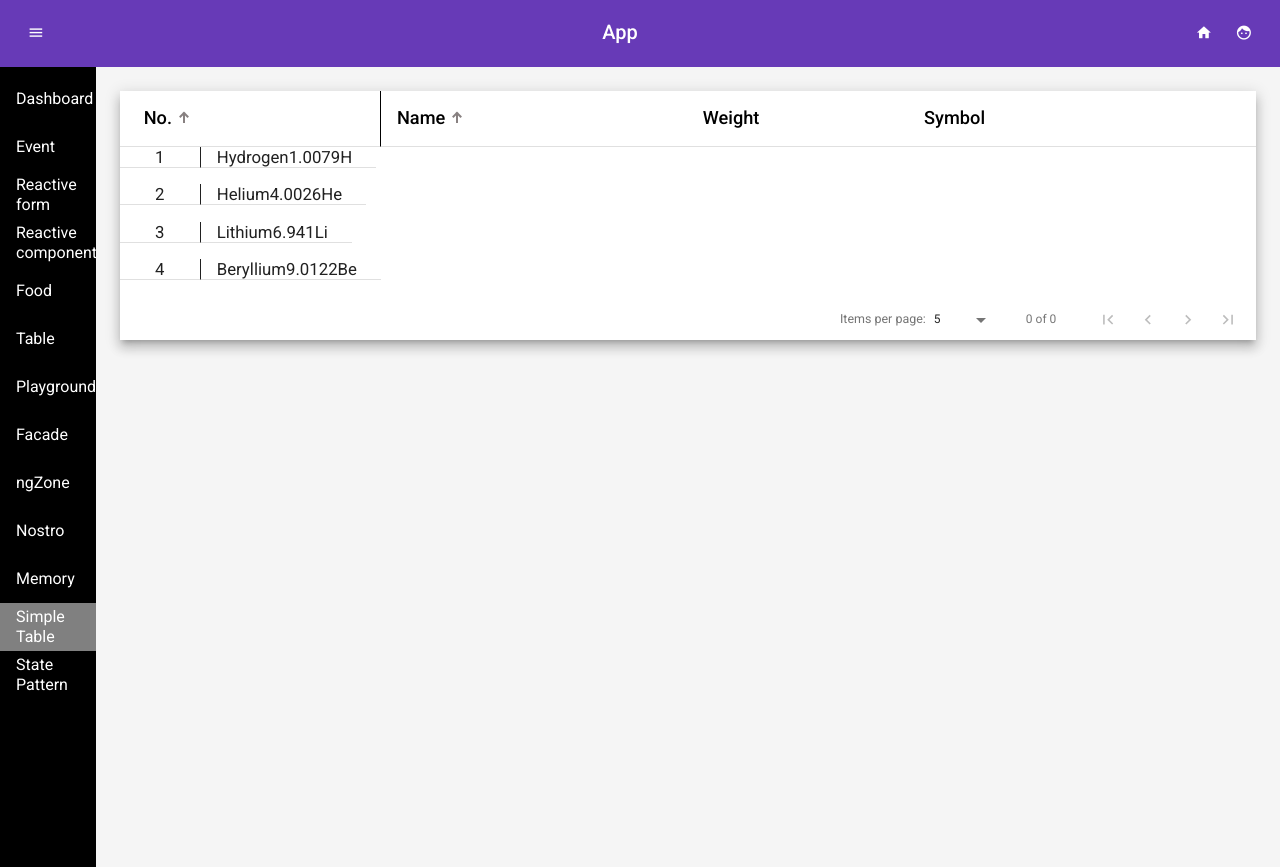
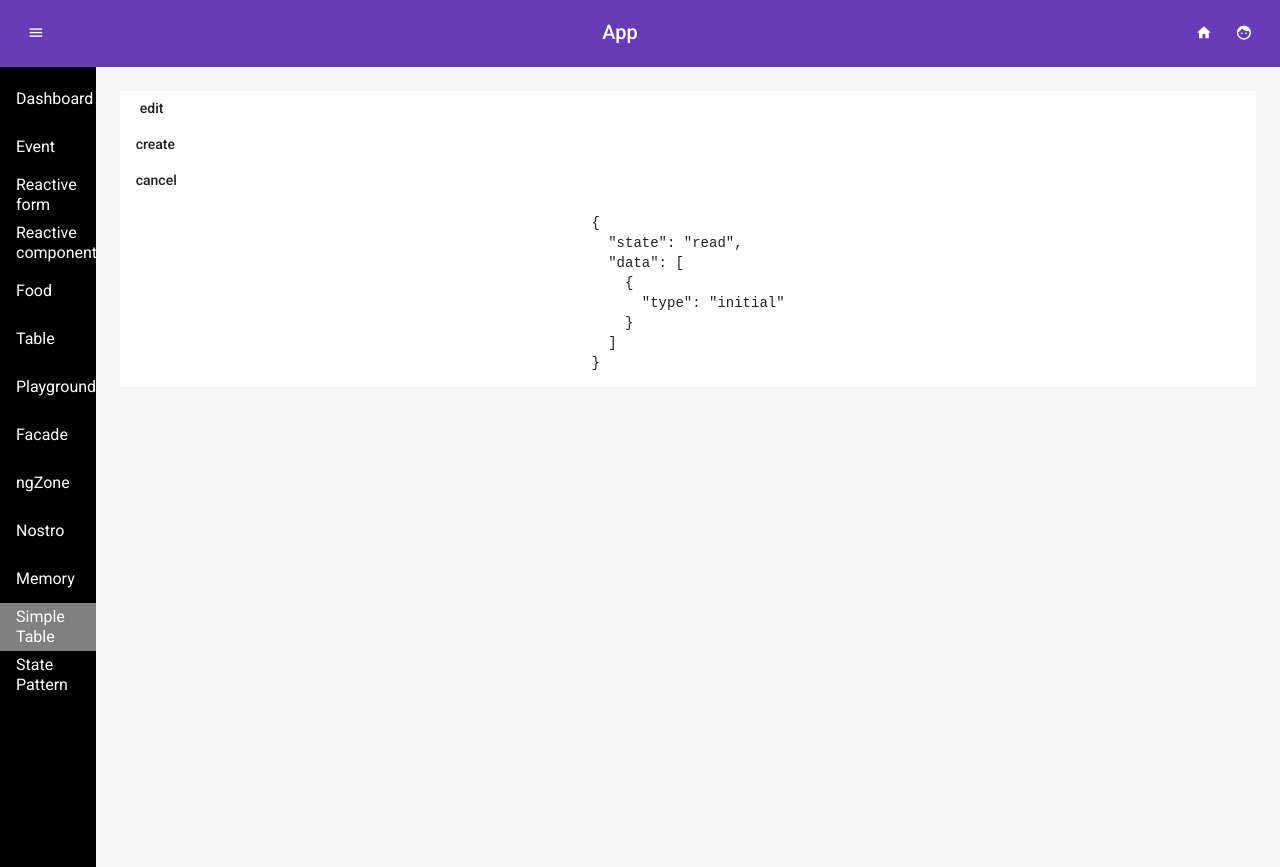
Before and after one commit to georgegabor/my-dietary-app-frontend, an Angular app: page /nav/simpleTable in a window 1280 px wide. Built offline with nearby package versions, Linux system fonts and the light colour scheme.

Commit message:
Add Record type example

```diff
--- a/src/app/modules/simple-table/simple-table/simple-table.component.html
+++ b/src/app/modules/simple-table/simple-table/simple-table.component.html
@@ -1,36 +1,5 @@
-<div class="mat-elevation-z8">
-  <table mat-table [dataSource]="dataSource" matSort (matSortChange)="announceSortChange($event)">
+<div><button mat-button (click)="onClick('edit')">edit</button></div>
+<div><button mat-button (click)="onClick('create')">create </button></div>
+<div><button mat-button (click)="onClick('cancel')">cancel </button></div>
 
-    <!--- Note that these columns can be defined in any order.
-        The actual rendered columns are set as a property on the row definition" -->
-
-    <!-- Position Column -->
-    <ng-container matColumnDef="position">
-      <th mat-header-cell *matHeaderCellDef mat-sort-header sortActionDescription="Sort by number"> No. </th>
-      <td mat-cell *matCellDef="let element"> {{element.position}} </td>
-    </ng-container>
-
-    <!-- Name Column -->
-    <ng-container matColumnDef="name">
-      <th mat-header-cell *matHeaderCellDef mat-sort-header sortActionDescription="Sort by name"> Name </th>
-      <td mat-cell *matCellDef="let element"> {{element.name}} </td>
-    </ng-container>
-
-    <!-- Weight Column -->
-    <ng-container matColumnDef="weight">
-      <th mat-header-cell *matHeaderCellDef> Weight </th>
-      <td mat-cell *matCellDef="let element"> {{element.weight}} </td>
-    </ng-container>
-
-    <!-- Symbol Column -->
-    <ng-container matColumnDef="symbol">
-      <th mat-header-cell *matHeaderCellDef> Symbol </th>
-      <td mat-cell *matCellDef="let element"> {{element.symbol}} </td>
-    </ng-container>
-
-    <tr mat-header-row *matHeaderRowDef="displayedColumns"></tr>
-    <tr mat-row *matRowDef="let row; columns: displayedColumns;"></tr>
-  </table>
-  <mat-paginator [pageSize]="5" [pageSizeOptions]="[5, 10, 20, 500]" showFirstLastButtons aria-label="Select page of periodic elements">
-  </mat-paginator>
-</div>
+<div class="center"><pre>{{ state | json }}</pre> </div>
--- a/src/app/modules/simple-table/simple-table/simple-table.component.scss
+++ b/src/app/modules/simple-table/simple-table/simple-table.component.scss
@@ -1,14 +1,4 @@
-table {
-  width: 100%;
+.center {
+  display: flex;
+  justify-content: center;
 }
-
-.mat-column-position {
-  width: 32px;
-  border-right: 1px solid currentColor;
-  padding-right: 24px;
-  text-align: center;
-}
-
-.mat-column-name {
-  padding-left: 16px;
-}
--- a/src/app/modules/simple-table/simple-table/simple-table.component.ts
+++ b/src/app/modules/simple-table/simple-table/simple-table.component.ts
@@ -1,28 +1,36 @@
-import { ChangeDetectionStrategy, Component, OnInit, ViewChild, ChangeDetectorRef } from '@angular/core';
-import { MatPaginator } from '@angular/material/paginator';
-import { MatSort, Sort } from '@angular/material/sort';
-import { MatTableDataSource } from '@angular/material/table';
-import { generate, interval, take, tap } from 'rxjs';
+import { ChangeDetectionStrategy, ChangeDetectorRef, Component } from '@angular/core';
 
-export interface PeriodicElement {
-  name: string;
-  position: number;
-  weight: number;
-  symbol: string;
+interface TableState {
+  state: State;
+  data: any[];
 }
 
-const ELEMENT_DATA: PeriodicElement[] = [
-  { position: 1, name: 'Hydrogen', weight: 1.0079, symbol: 'H' },
-  { position: 2, name: 'Helium', weight: 4.0026, symbol: 'He' },
-  { position: 3, name: 'Lithium', weight: 6.941, symbol: 'Li' },
-  { position: 4, name: 'Beryllium', weight: 9.0122, symbol: 'Be' },
-  { position: 5, name: 'Boron', weight: 10.811, symbol: 'B' },
-  { position: 6, name: 'Carbon', weight: 12.0107, symbol: 'C' },
-  { position: 7, name: 'Nitrogen', weight: 14.0067, symbol: 'N' },
-  { position: 8, name: 'Oxygen', weight: 15.9994, symbol: 'O' },
-  { position: 9, name: 'Fluorine', weight: 18.9984, symbol: 'F' },
-  { position: 10, name: 'Neon', weight: 20.1797, symbol: 'Ne' },
-];
+const initialState: TableState = {
+  state: 'read',
+  data: [{ type: 'initial' }],
+};
+
+type State = 'read' | 'edit' | 'create';
+type ActionType = 'edit' | 'create' | 'cancel';
+type Action = (value: TableState) => void;
+
+const record: Record<ActionType, Action> = {
+  edit: (value) =>
+    Object.assign(value, {
+      data: [...value.data, { type: 'edited' }],
+      state: 'edit',
+    }),
+  create: (value) =>
+    Object.assign(value, {
+      data: [...value.data, { type: 'created' }],
+      state: 'create',
+    }),
+  cancel: (value) =>
+    Object.assign(value, {
+      data: [...value.data, { type: 'cancelled' }],
+      state: 'read',
+    }),
+};
 
 @Component({
   selector: 'app-simple-table',
@@ -30,63 +38,12 @@ const ELEMENT_DATA: PeriodicElement[] = [
   styleUrls: ['./simple-table.component.scss'],
   changeDetection: ChangeDetectionStrategy.OnPush,
 })
-export class SimpleTableComponent implements OnInit {
-  displayedColumns: string[] = ['position', 'name', 'weight', 'symbol'];
-  // dataSource = new MatTableDataSource();
-  dataSource = new MatTableDataSource(ELEMENT_DATA.slice(0, 4));
-
+export class SimpleTableComponent {
   constructor(public cdf: ChangeDetectorRef) {}
 
-  ngOnInit() {}
+  state = initialState;
 
-  @ViewChild(MatSort) sort: MatSort;
-  @ViewChild(MatPaginator) paginator: MatPaginator;
-
-  gen$ = generate(
-    1,
-    (x) => x < 100,
-    (x) => x * 2
-  ).pipe(tap(console.log));
-
-  ngAfterViewInit() {
-    // const obs$ = interval().pipe(
-    //   take(500),
-    //   // tap(console.log),
-    //   tap((v) => {
-    //     const ds = new MatTableDataSource();
-    //     ds.sort = this.sort;
-    //     ds.paginator = this.paginator;
-    //     ds.data = [...this.dataSource.data, ELEMENT_DATA[v % 10]];
-
-    //     this.dataSource = ds;
-    //   })
-    // );
-
-    // obs$.subscribe();
-
-    const obs$ = interval(10000).pipe(
-      take(1),
-      // tap(console.log),
-      tap((v) => {
-        const ds = new MatTableDataSource<PeriodicElement>();
-        ds.sort = this.sort;
-        ds.paginator = this.paginator;
-        console.log(v + ' ' + (9 - v));
-        this.dataSource.data[v] = { ...ELEMENT_DATA[9 - v] };
-        ds.data = [...this.dataSource.data];
-
-        // console.log(this.dataSource.data[v]);
-        this.dataSource = new MatTableDataSource<PeriodicElement>(ELEMENT_DATA.slice(4));
-        // this.cdf.markForCheck();
-        // console.log(this.dataSource.data[v]);
-      })
-    );
-
-    // obs$.subscribe();
-    this.gen$.subscribe();
-  }
-
-  announceSortChange(sortState: Sort) {
-    console.log(sortState);
+  onClick(value: ActionType) {
+    record[value](this.state);
   }
 }
```
